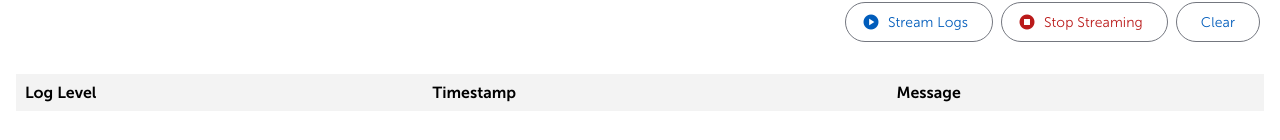
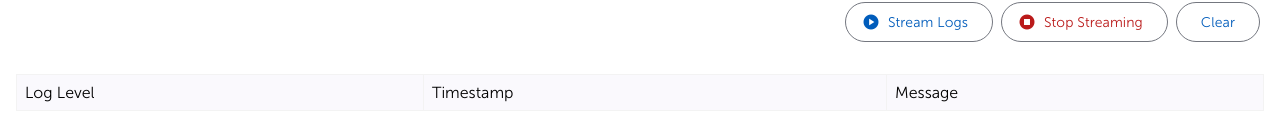
Before and after one commit to squer-solutions/reactive-meetup, an Angular app in the folder frontend/: page / in a window 1280 px wide. Shown: the part 182-322 px from the top of the page. Built offline with nearby package versions, Linux system fonts and the light colour scheme.

Commit message:
ui fixes

```diff
--- a/frontend/src/app/feature/log-table/log-table.component.css
+++ b/frontend/src/app/feature/log-table/log-table.component.css
@@ -10,12 +10,13 @@
     padding-top: 0.5rem;
     padding-bottom: 0.5rem;
     text-align: left;
-    background-color: #f3f3f3;
+    background-color: var(--mat-toolbar-container-background-color);
+    font-weight: 300;
   }
 
   tr {
     &:hover {
-      background-color: #f3f3f3;
+      background-color: var(--mat-toolbar-container-background-color);
     }
   }
 
```
